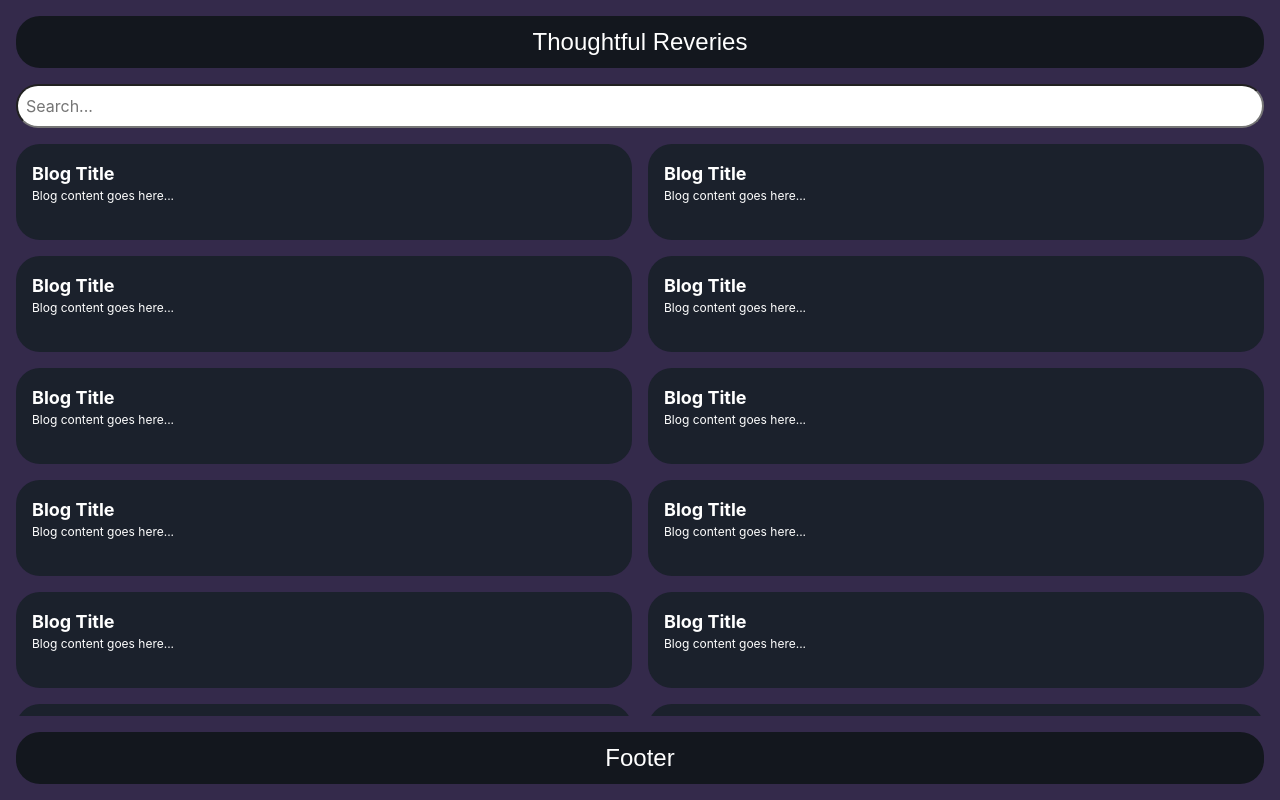
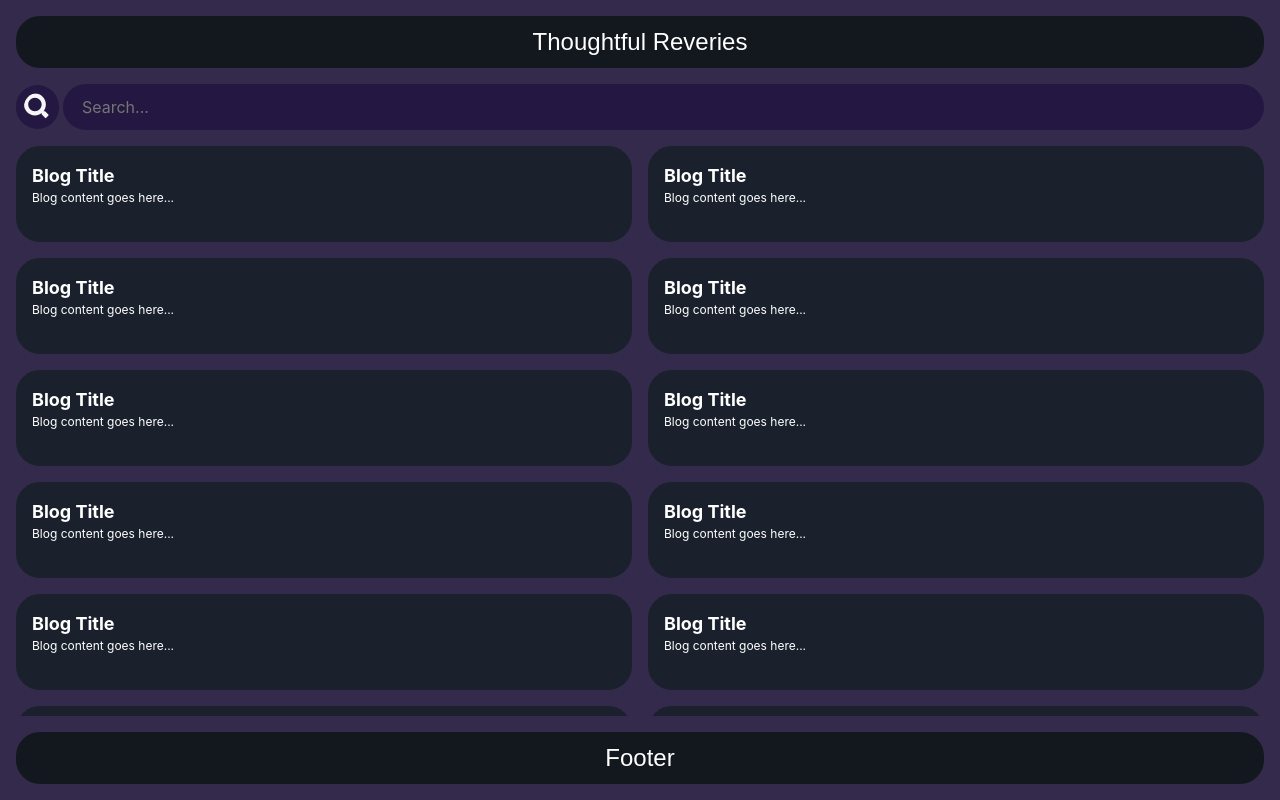
Before and after one commit to sqVish99/thoughtfulreveries, a React (Create React App) app: page / in a window 1280 px wide. Built offline with nearby package versions, Linux system fonts and the light colour scheme.

Commit message:
cosmetic changes

```diff
--- a/src/components/pages/home/Home.css
+++ b/src/components/pages/home/Home.css
@@ -2,7 +2,7 @@
     display: flex;
     flex-direction: column;
     gap: 1rem;
-    overflow: scroll;
+    overflow: hidden;
     height: -webkit-fill-available;
     width: -webkit-fill-available;
 }
@@ -11,7 +11,7 @@
     display: grid;
     grid-template-columns: 1fr;
     gap: 1rem;
-    overflow: scroll;
+    overflow-y: scroll;
     height: -webkit-fill-available;
     justify-content: center;
     width: -webkit-fill-available;
@@ -23,10 +23,33 @@
     }
 }
 
-.search-bar {
+.searchcontainer {
+    display: flex;
+    align-items: center;
+    gap: 0.25rem;
+}
+
+.searchicon {
+    color: whitesmoke;
+    font-size: 2.75rem;
     padding: 0.5rem;
+    border-radius: 1.5rem;
+    background-color: #241742;
+}
+
+.searchbar {
+    padding: 0.5rem 1rem;
     font-size: 1rem;
+    border: 0.2rem solid #241742;
     border-radius: 1.5rem;
     width: 100%;
     box-sizing: border-box;
+    background-color: #241742;
+    color: whitesmoke
 }
+
+.searchbar:focus-visible {
+    border: 0.2rem solid whitesmoke;
+    outline: none;
+    background-color: #2d214a;
+}
--- a/src/components/pages/home/Home.js
+++ b/src/components/pages/home/Home.js
@@ -1,9 +1,10 @@
-import React, { useState } from 'react';
-import './Home.css';
-import BlogCard from '../../blogcard/Blogcard';
+import React, { useState } from "react";
+import "./Home.css";
+import BlogCard from "../../blogcard/Blogcard";
+import { FaSearch } from "react-icons/fa";
 
 const Home = () => {
-  const [searchTerm, setSearchTerm] = useState('');
+  const [searchTerm, setSearchTerm] = useState("");
   const blogCards = Array.from({ length: 20 });
 
   const handleSearchChange = (event) => {
@@ -11,15 +12,18 @@ const Home = () => {
   };
 
   return (
-    <div className='homewrap'>
-      <input
-        type='text'
-        placeholder='Search...'
-        value={searchTerm}
-        onChange={handleSearchChange}
-        className='search-bar'
-      />
-      <div className='home'>
+    <div className="homewrap">
+      <div className="searchcontainer">
+        <FaSearch className="searchicon" />
+        <input
+          type="text"
+          placeholder="Search..."
+          value={searchTerm}
+          onChange={handleSearchChange}
+          className="searchbar"
+        />
+      </div>
+      <div className="home">
         {blogCards.map((_, index) => (
           <BlogCard key={index} />
         ))}
--- a/src/index.css
+++ b/src/index.css
@@ -48,3 +48,17 @@ p, h1, h2, h3, h4, h5, h6 {
 #root, #__next {
   isolation: isolate;
 }
+
+::-webkit-scrollbar {
+  width: 0.5rem;
+}
+
+::-webkit-scrollbar-track {
+  background: #13002e;
+  border-radius: 1.5rem;
+}
+
+::-webkit-scrollbar-thumb {
+  background: #3e075d;
+  border-radius: 1.5rem;
+}
```
